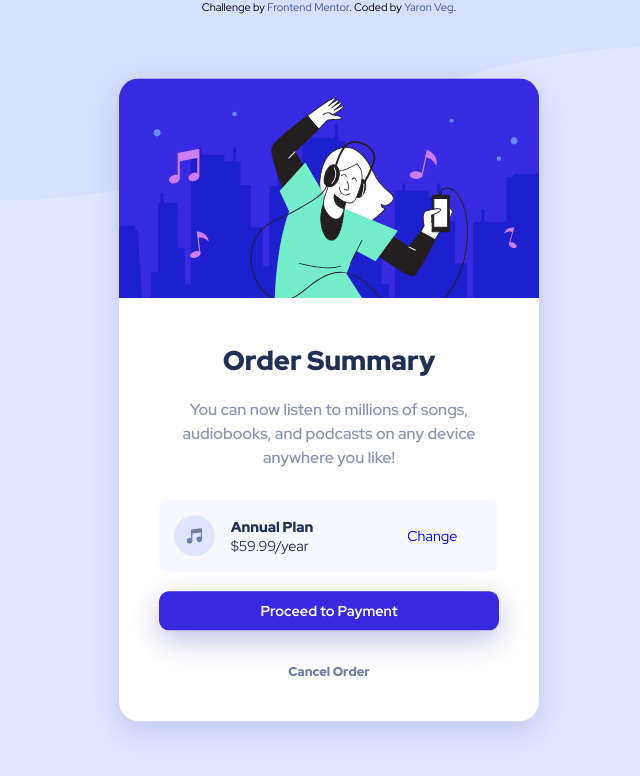
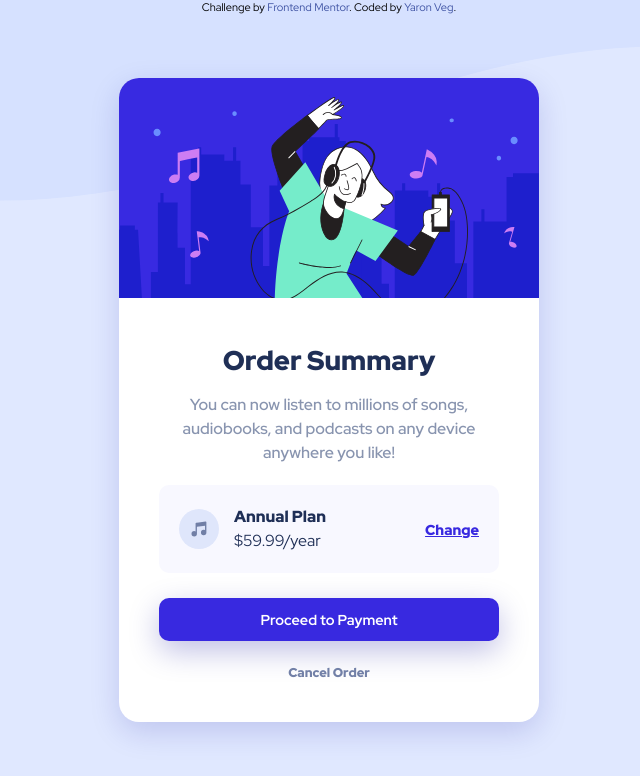
Before and after one commit to yaronveg/Order-summary-component, a plain HTML site: page index.html in a window 1280 px wide. Shown: the whole page, without its empty margins (311-951 px from the left). Drawn offline with Linux system fonts and the light colour scheme.

Commit message:
style change fix and more padding fix

```diff
--- a/style.css
+++ b/style.css
@@ -39,25 +39,25 @@ orderSumComponent > img {
 h1 {
   font-size: 1.7rem;
   font-weight: 900;
-  margin-bottom: 20px;
+  margin-bottom: 15px;
 }
 .sumText {
   font-size: 1rem;
   color: hsl(222, 20%, 61%);
   padding: 0 20px;
   font-weight: 600;
-  margin-bottom: 30px;
   line-height: 1.5rem;
+  margin-bottom: 20px;
 }
 .plan {
   display: grid;
   grid-template-columns: 1fr 3fr 2fr;
   align-items: center;
-  padding: 15px;
-  margin-bottom: 20px;
+  padding: 20px 20px;
   background: rgba(248, 248, 255, 1);
-  border-radius: 7px;
+  border-radius: 10px;
   font-size: 0.9rem;
+  margin-bottom: 25px;
 }
 .plan img {
   width: 80%;
@@ -68,15 +68,23 @@ h1 {
   justify-content: center;
   align-items: start;
   margin-left: 5px;
+  font-size: 1rem;
+  line-height: 1.5rem;
 }
 .price strong {
   font-weight: 900;
+}
+.plan .change {
+  text-align: right;
+  color: hsl(245, 75%, 52%);
+  font-weight: 900;
+  text-decoration: underline;
 }
 
 button.proceed {
   display: block;
   width: 100%;
-  padding: 10px;
+  padding: 12px;
 
   background: hsl(245, 75%, 52%);
   border: none;
@@ -85,7 +93,7 @@ button.proceed {
   font-size: 0.9rem;
   font-weight: bold;
 
-  margin-bottom: 30px;
+  margin-bottom: 20px;
   box-shadow: 0 10px 30px rgba(0, 0, 150, 0.25);
 
   cursor: pointer;
@@ -97,8 +105,8 @@ button.proceed:hover {
 .cancel {
   font-size: 0.8rem;
   font-weight: 900;
-
   color: hsl(224, 23%, 55%);
+  margin-bottom: 20px;
 }
 .cancel:hover {
   color: hsl(223, 47%, 23%);
```
